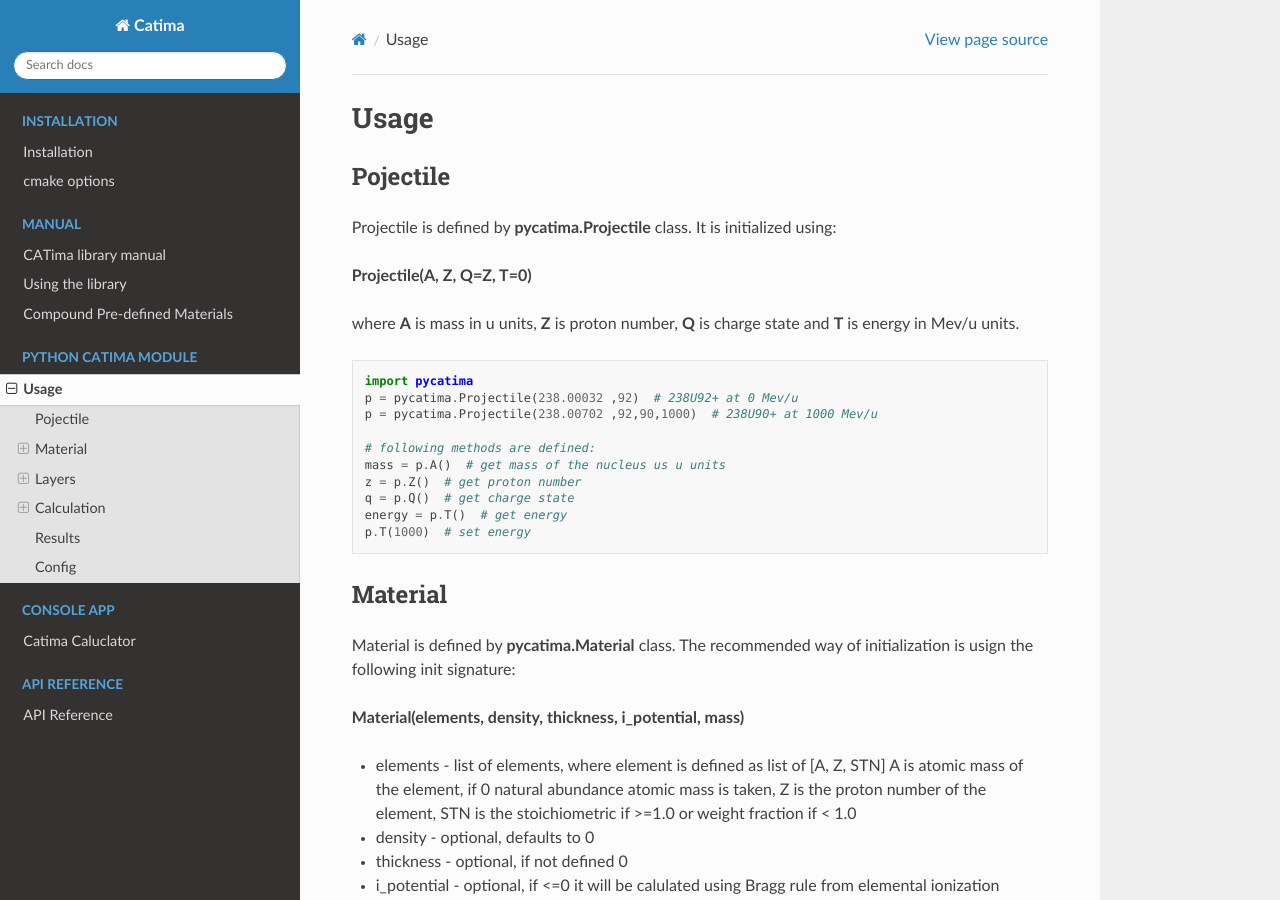
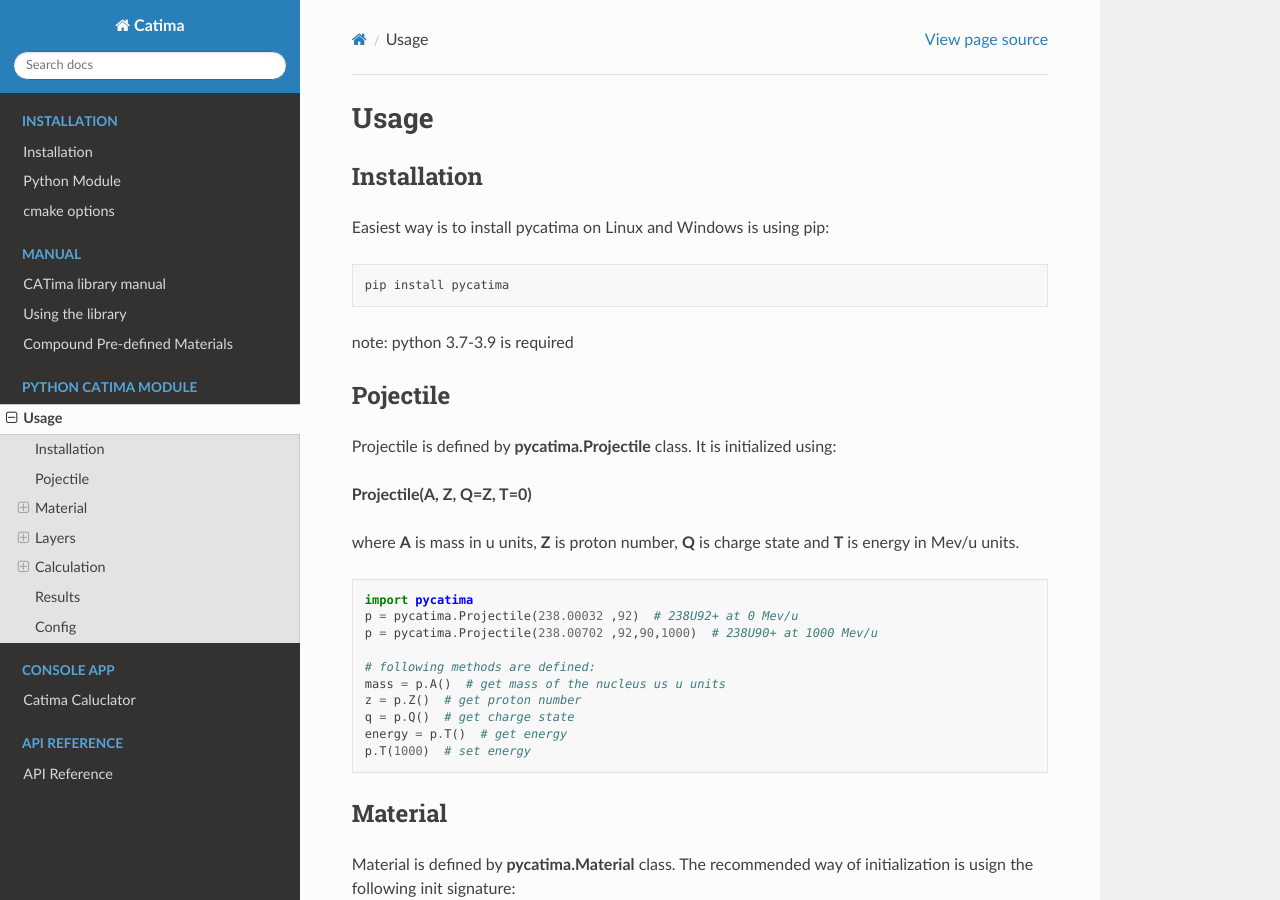
Before and after one commit to hrosiak/catima, a Sphinx documentation site: the page built from docs/pycatima.md, in a window 1280 px wide and 900 px high. Built offline with Sphinx 7.4.7 and the Read the Docs theme 2.0.0, drawn with Linux system fonts in a browser that asks for light colours; some of the changed text lies outside the part shown.

Commit message:
minor docs

````diff
--- a/docs/pycatima.md
+++ b/docs/pycatima.md
@@ -1,5 +1,13 @@
 Usage
 =====
+Installation
+------------
+Easiest way is to install pycatima on Linux and Windows is using pip:
+```
+pip install pycatima
+```
+note: python 3.7-3.9 is required
+
 
 Pojectile
 ---------
````
Also changed, not shown: other parts of docs/pycatima.md (+1 -1 lines), README.md (+7 -0 lines), docs/README.md (+6 -0 lines).
